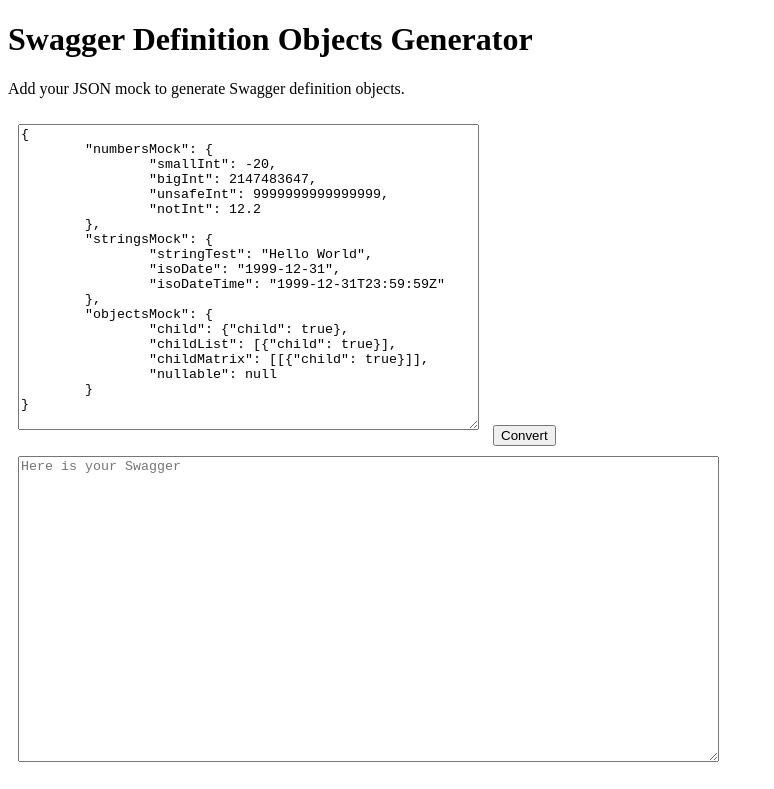
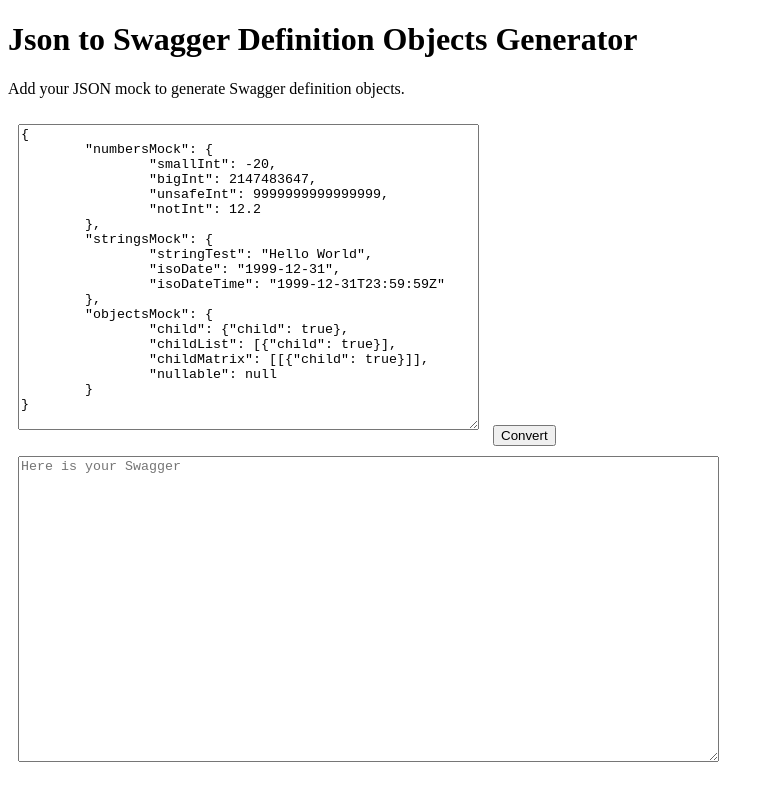
Before and after one commit to AnubhavKumarSingh99/JsonToSwagger, a plain HTML site: page index.html in a window 1280 px wide. Shown: the top 789 px of the page, without its empty margins (0-774 px from the left). Drawn offline with Linux system fonts and the light colour scheme.

Commit message:
Update index.html

```diff
--- a/index.html
+++ b/index.html
@@ -30,7 +30,7 @@
 		</style>
 	</head>
 	<body onload="init();">
-		<h1>Swagger Definition Objects Generator</h1>
+		<h1>Json to Swagger Definition Objects Generator</h1>
 		<p>Add your JSON mock to generate Swagger definition objects.</p>
 		<textarea id="JSON" rows="20" cols="55" placeholder="Type your JSON">
 {
```
